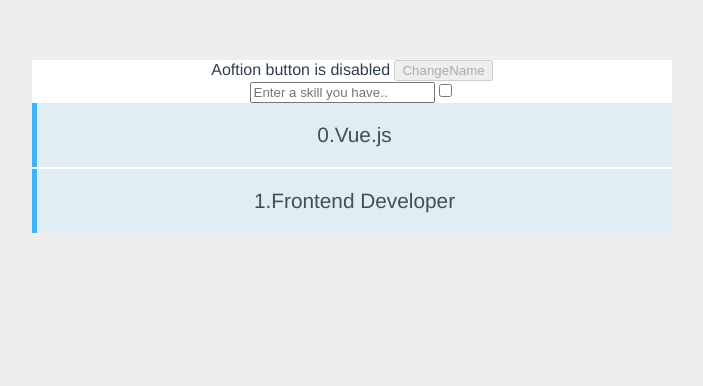
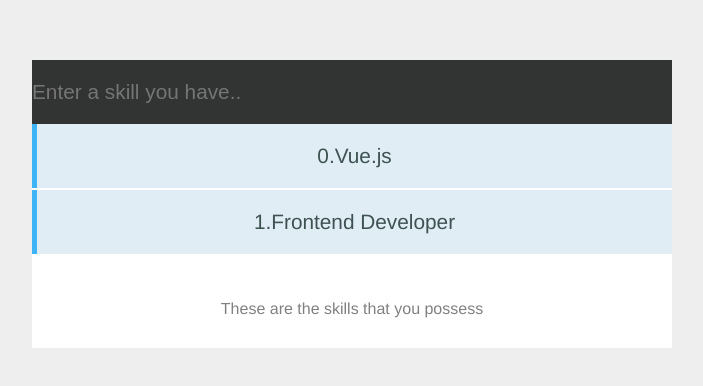
Before and after one commit to AoftionStyle/AofitonVueProject, a Vue app in the folder vue-skills/: page / in a window 1280 px wide. Shown: the top 386 px of the page, without its empty margins (288-991 px from the left). Built offline with nearby package versions, Linux system fonts and the light colour scheme.

Commit message:
add text to list

```diff
--- a/vue-skills/src/components/Skills.vue
+++ b/vue-skills/src/components/Skills.vue
@@ -1,25 +1,23 @@
 <template>
   <div class="hello">
     <div class="holder">
-      {{ name }}
+      <!-- {{ name }} -->
+      <!-- {{ btnState ? 'button is disabled' : 'button is active' }} -->
+      <!-- <button v-on:click="clickMe" v-bind:disabled="btnState"> ChangeName</button> -->
+      <form @submit.prevent="addSkill">
+        <input type="text" placeholder="Enter a skill you have.." v-model="skill">
 
-      {{ btnState ? 'button is disabled' : 'button is active' }}
-      <button v-on:click="clickMe" v-bind:disabled="btnState"> ChangeName</button>
-      <br>
-      <form @submit.prevent="addSkill">
-        <input type="text" placeholder="Enter a skill you have.." v-model="skill" v-validate="'min:5'" name="skill">
-
-        <transition name="alert-in">
+        <!-- <transition name="alert-in">
         <p class="alert" v-if="errors.has('skill')">{{ error.first('skill') }}</p>
-        </transition>
-
-        <input type="checkbox" id="checkbox" v-model="checked">
+        </transition> -->
       </form>
-
 
       <ul>
         <li v-for="(data, index) in skills" :key='index'>{{index}}.{{data.skill}}</li>
       </ul>
+      <p>These are the skills that you possess</p>
+
+
 
       <!-- <p v-if="skills.length > 1"> You have more than 1 skills</p>
       <p v-else> You habe less than or equal to 1 skill</p> -->
@@ -36,36 +34,27 @@
   name: 'Skills',
   data() {
     return {
-      checked: false,
-      name: "Aoftion",
-      btnState: true,
       skill: '',
       skills: [
         {"skill" : "Vue.js"},
         {"skill" : "Frontend Developer"}
       ],
-      showAlert: true,
-      showClass: true,
-      alertObject: {
-        alert: true
-      },
-      bgColor: "blue",
-      bgWidth: "100%",
-      bgHeight: '30px',
-      clickMe: "clickme!!",
     }
   },
   methods: {
     addSkill() {
-      this.$validator.validateAll().then((result) => {
-        if(result) {
-          this.skills.push({skill: this.skill})
-          this.skill = '';
-        } else {
-          console.log('Not valid')
-        }
-      });
+      // this.$validator.validateAll().then((result) => {
+      //   if(result) {
+      //     this.skills.push({skill: this.skill})
+      //     this.skill = '';
+      //   } else {
+      //     console.log('Not valid')
+      //   }
+      // });
 
+
+      this.skills.push({skill: this.skill})
+      this.skill = '';
       console.log('This checkcbox value is: '+ this.checked);
     }
   }
@@ -102,4 +91,13 @@
 .container {
   box-shadow: 0px 0px 40px lightgray;
 }
+
+input {
+  width: 100%;
+  border: 0;
+  padding: 20px 0px;
+  font-size: 1.3em;
+  background-color: #323333;
+  color: #687F7F;
+}
 </style>
```
